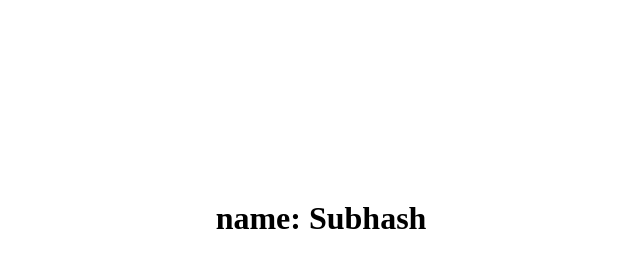
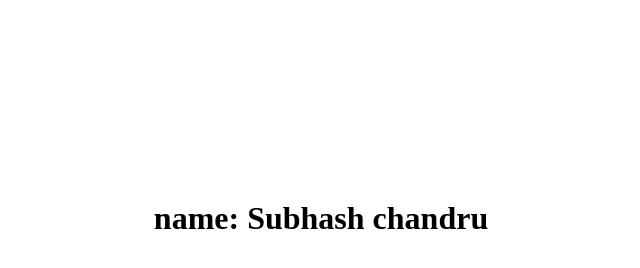
Before and after one commit to subhash-78/subhash-docker-website, a plain HTML site: page index.html in a window 1280 px wide. Shown: the whole page, without its empty margins (319-959 px from the left). Drawn offline with Linux system fonts and the light colour scheme.

Commit message:
Update index.html

```diff
--- a/index.html
+++ b/index.html
@@ -4,6 +4,6 @@
   <title>Subhash's Website</title>
 </head>
 <body>
-  <h1 style="text-align: center; margin-top: 200px;">name: Subhash</h1>
+  <h1 style="text-align: center; margin-top: 200px;">name: Subhash chandru</h1>
 </body>
 </html>
```
